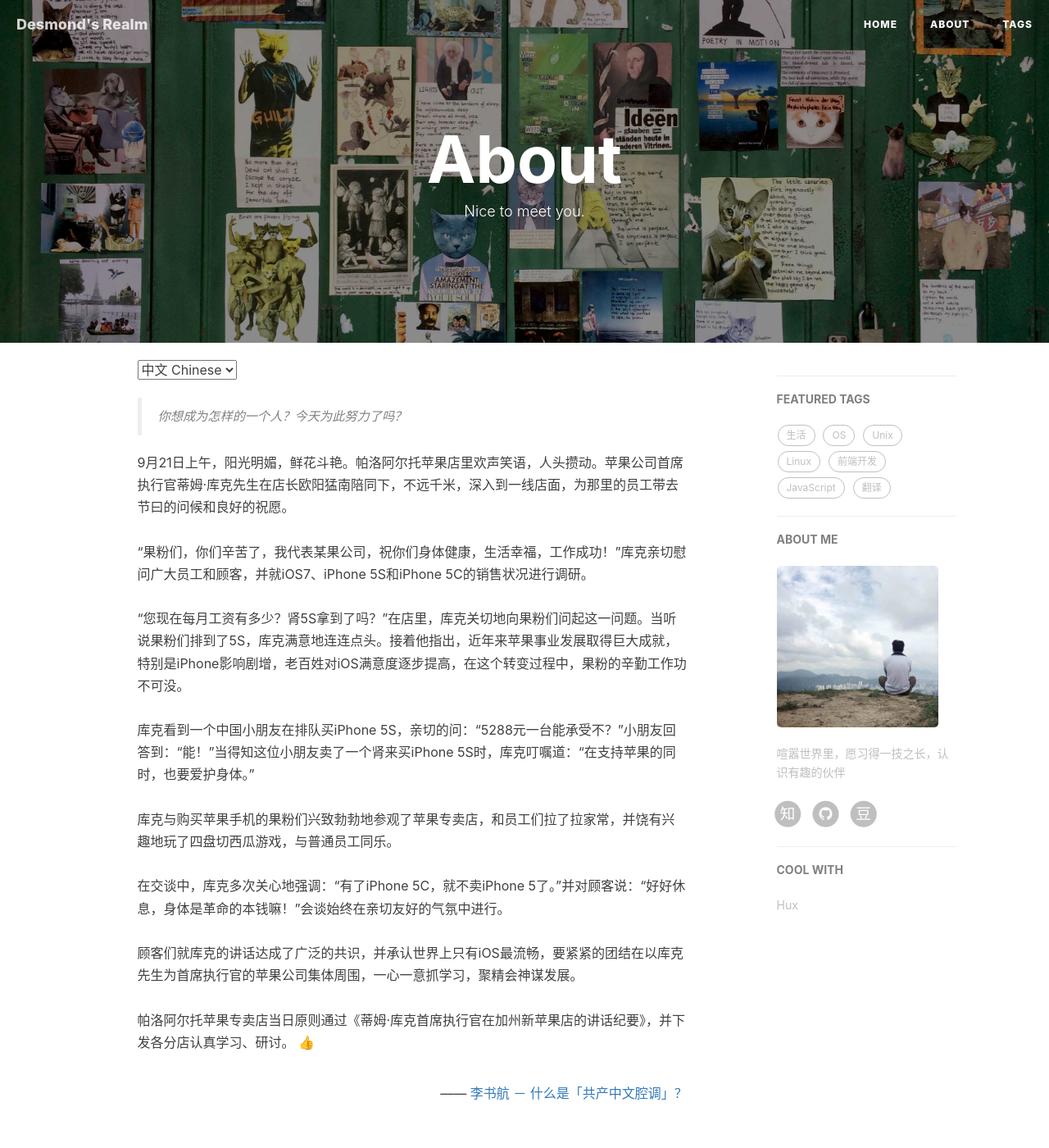
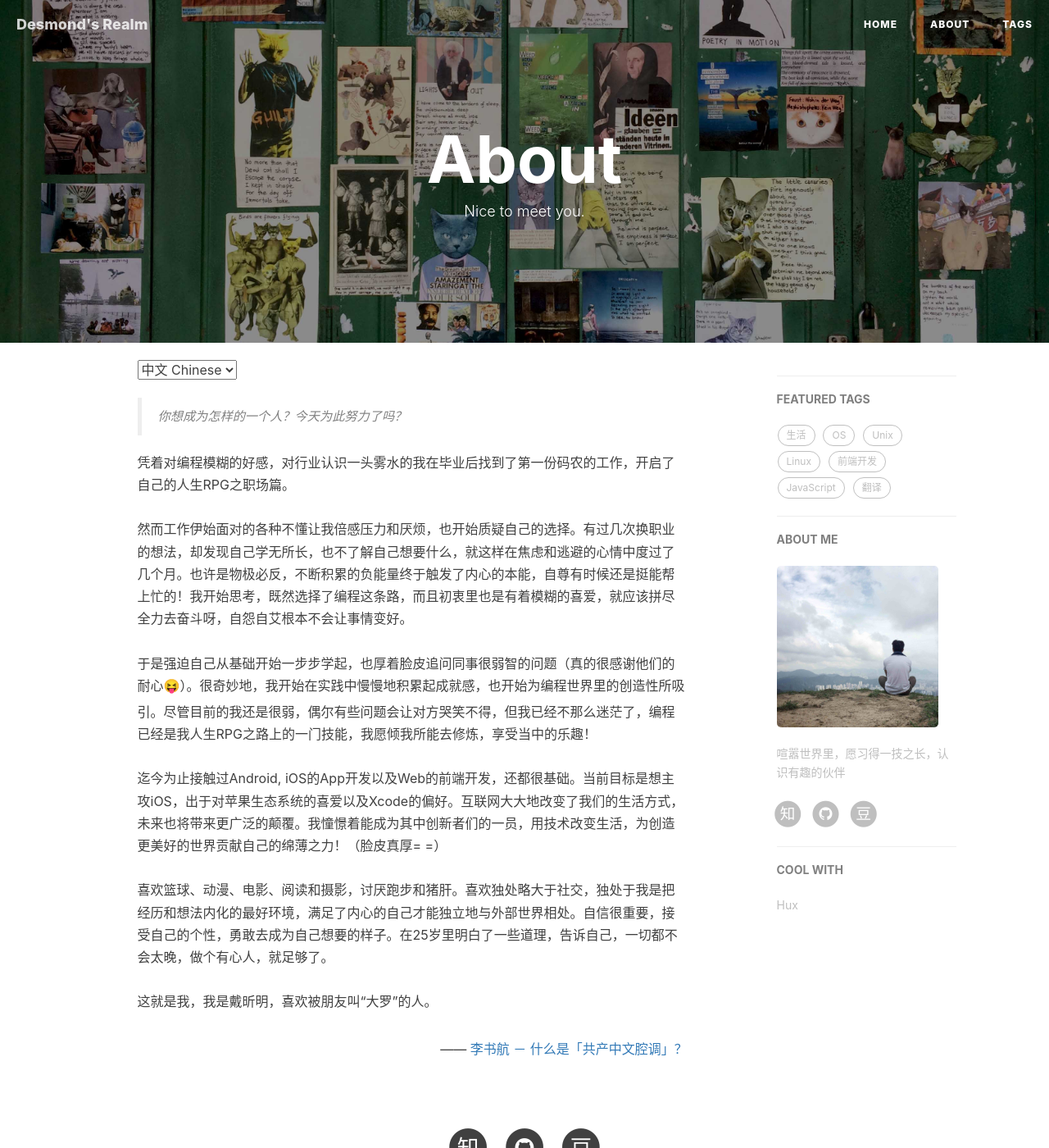
Before and after one commit to DesmondDAI/desmonddai.github.io, a Jekyll site: the page built from about.html, in a window 1280 px wide and 1400 px high. Shown: the whole window at 82% size. Built offline with Jekyll 4.4.1, drawn with Linux system fonts in a browser that asks for light colours; nearby versions of some CDN libraries; emoji names are drawn with the system emoji font; comment, search, counter and statistics services are not loaded.

Commit message:
Debug about.html by changing main content

```diff
--- a/about.html
+++ b/about.html
@@ -16,8 +16,12 @@
     <blockquote>
       你想成为怎样的一个人？今天为此努力了吗？
     </blockquote>
-    9月21日上午，阳光明媚，鲜花斗艳。帕洛阿尔托苹果店里欢声笑语，人头攒动。苹果公司首席执行官蒂姆·库克先生在店长欧阳猛南陪同下，不远千米，深入到一线店面，为那里的员工带去节曰的问候和良好的祝愿。<br><br>“果粉们，你们辛苦了，我代表某果公司，祝你们身体健康，生活幸福，工作成功！”库克亲切慰问广大员工和顾客，并就iOS7、iPhone 5S和iPhone 5C的销售状况进行调研。 <br><br>“您现在每月工资有多少？肾5S拿到了吗？”在店里，库克关切地向果粉们问起这一问题。当听说果粉们排到了5S，库克满意地连连点头。接着他指出，近年来苹果事业发展取得巨大成就，特别是iPhone影响剧增，老百姓对iOS满意度逐步提高，在这个转变过程中，果粉的辛勤工作功不可没。<br><br>库克看到一个中国小朋友在排队买iPhone 5S，亲切的问：“5288元一台能承受不？”小朋友回答到：“能！”当得知这位小朋友卖了一个肾来买iPhone 5S时，库克叮嘱道：“在支持苹果的同时，也要爱护身体。”<br><br>库克与购买苹果手机的果粉们兴致勃勃地参观了苹果专卖店，和员工们拉了拉家常，并饶有兴趣地玩了四盘切西瓜游戏，与普通员工同乐。<br><br>在交谈中，库克多次关心地强调：“有了iPhone 5C，就不卖iPhone 5了。”并对顾客说：“好好休息，身体是革命的本钱嘛！”会谈始终在亲切友好的气氛中进行。<br><br>顾客们就库克的讲话达成了广泛的共识，并承认世界上只有iOS最流畅，要紧紧的团结在以库克先生为首席执行官的苹果公司集体周围，一心一意抓学习，聚精会神谋发展。<br>
-    <br>帕洛阿尔托苹果专卖店当日原则通过《蒂姆·库克首席执行官在加州新苹果店的讲话纪要》，并下发各分店认真学习、研讨。 :+1:
+    凭着对编程模糊的好感，对行业认识一头雾水的我在毕业后找到了第一份码农的工作，开启了自己的人生RPG之职场篇。
+    <br><br>然而工作伊始面对的各种不懂让我倍感压力和厌烦，也开始质疑自己的选择。有过几次换职业的想法，却发现自己学无所长，也不了解自己想要什么，就这样在焦虑和逃避的心情中度过了几个月。也许是物极必反，不断积累的负能量终于触发了内心的本能，自尊有时候还是挺能帮上忙的！我开始思考，既然选择了编程这条路，而且初衷里也是有着模糊的喜爱，就应该拼尽全力去奋斗呀，自怨自艾根本不会让事情变好。
+    <br><br>于是强迫自己从基础开始一步步学起，也厚着脸皮追问同事很弱智的问题（真的很感谢他们的耐心:stuck_out_tongue_closed_eyes:）。很奇妙地，我开始在实践中慢慢地积累起成就感，也开始为编程世界里的创造性所吸引。尽管目前的我还是很弱，偶尔有些问题会让对方哭笑不得，但我已经不那么迷茫了，编程已经是我人生RPG之路上的一门技能，我愿倾我所能去修炼，享受当中的乐趣！
+    <br><br>迄今为止接触过Android, iOS的App开发以及Web的前端开发，还都很基础。当前目标是想主攻iOS，出于对苹果生态系统的喜爱以及Xcode的偏好。互联网大大地改变了我们的生活方式，未来也将带来更广泛的颠覆。我憧憬着能成为其中创新者们的一员，用技术改变生活，为创造更美好的世界贡献自己的绵薄之力！（脸皮真厚= =）
+    <br><br>喜欢篮球、动漫、电影、阅读和摄影，讨厌跑步和猪肝。喜欢独处略大于社交，独处于我是把经历和想法内化的最好环境，满足了内心的自己才能独立地与外部世界相处。自信很重要，接受自己的个性，勇敢去成为自己想要的样子。在25岁里明白了一些道理，告诉自己，一切都不会太晚，做个有心人，就足够了。
+    <br><br>这就是我，我是戴昕明，喜欢被朋友叫“大罗”的人。
 
     <p style="text-align:right;">
         —— <a href="http://www.zhihu.com/question/19687065">李书航 － 什么是「共产中文腔调」？ </a>
```
